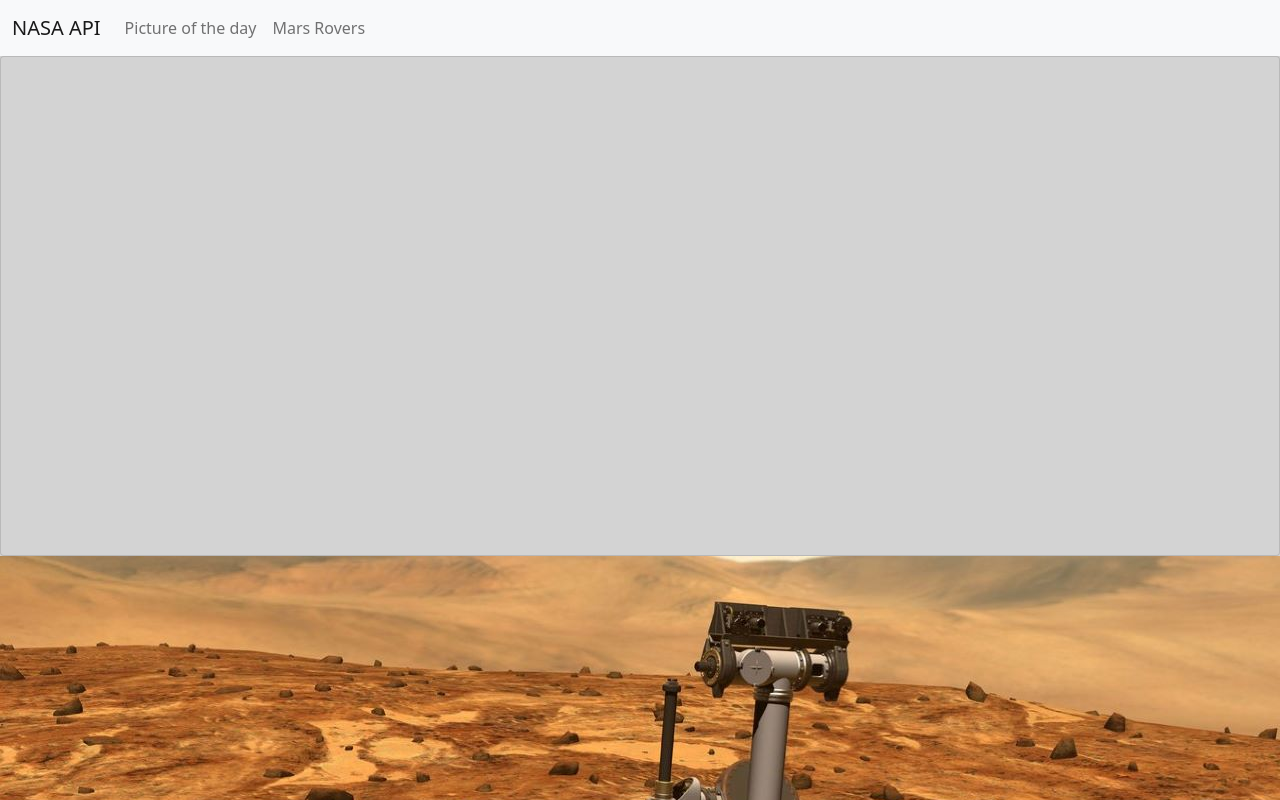
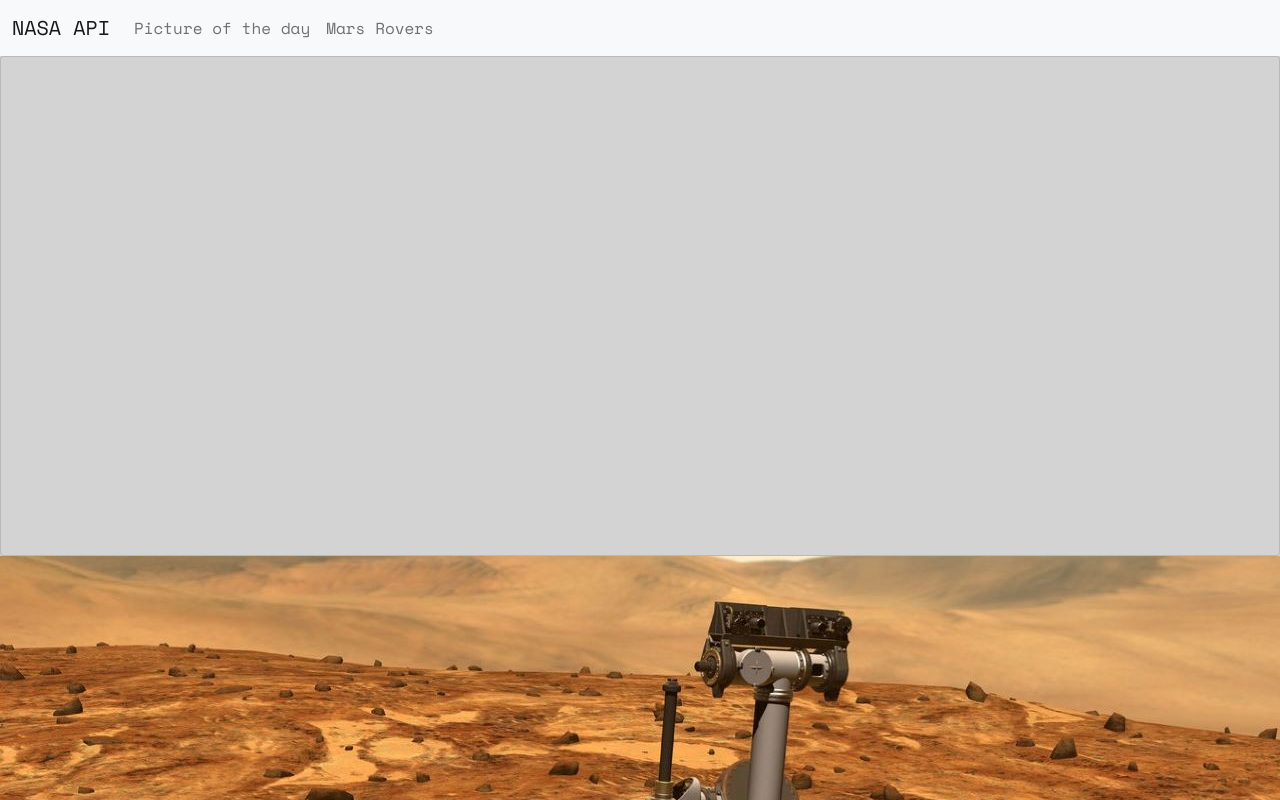
Before and after one commit to Chels-S/secondAPIChallenge, a plain HTML site: page public/index.html in a window 1280 px wide. Shown: the top 800 px of the page. Drawn offline with nearby package versions, Linux system fonts and the light colour scheme; some packages are replaced by stand-ins of ours; no server answers.

Commit message:
font change to space mono

```diff
--- a/public/index.html
+++ b/public/index.html
@@ -5,7 +5,10 @@
     <meta http-equiv="X-UA-Compatible" content="IE=edge">
     <meta name="viewport" content="width=device-width, initial-scale=1.0">
     <link href="https://cdn.jsdelivr.net/npm/bootstrap@5.0.1/dist/css/bootstrap.min.css" rel="stylesheet" integrity="sha384-+0n0xVW2eSR5OomGNYDnhzAbDsOXxcvSN1TPprVMTNDbiYZCxYbOOl7+AMvyTG2x" crossorigin="anonymous">
+    <link rel="preconnect" href="https://fonts.gstatic.com">
+    <link href="https://fonts.googleapis.com/css2?family=Space+Mono:wght@400;700&display=swap" rel="stylesheet">
     <link href="./style.css" rel="stylesheet">
+
     <title>NASA API CHallenge</title>
 </head>
 <body>
--- a/public/style.css
+++ b/public/style.css
@@ -1,6 +1,7 @@
 /* GENERAL STYLES */
 body {
     background-color: lightgray;
+    font-family: 'Space Mono', monospace;
 }
 
 /* PICTURE OF THE DAY STYLES */
```
